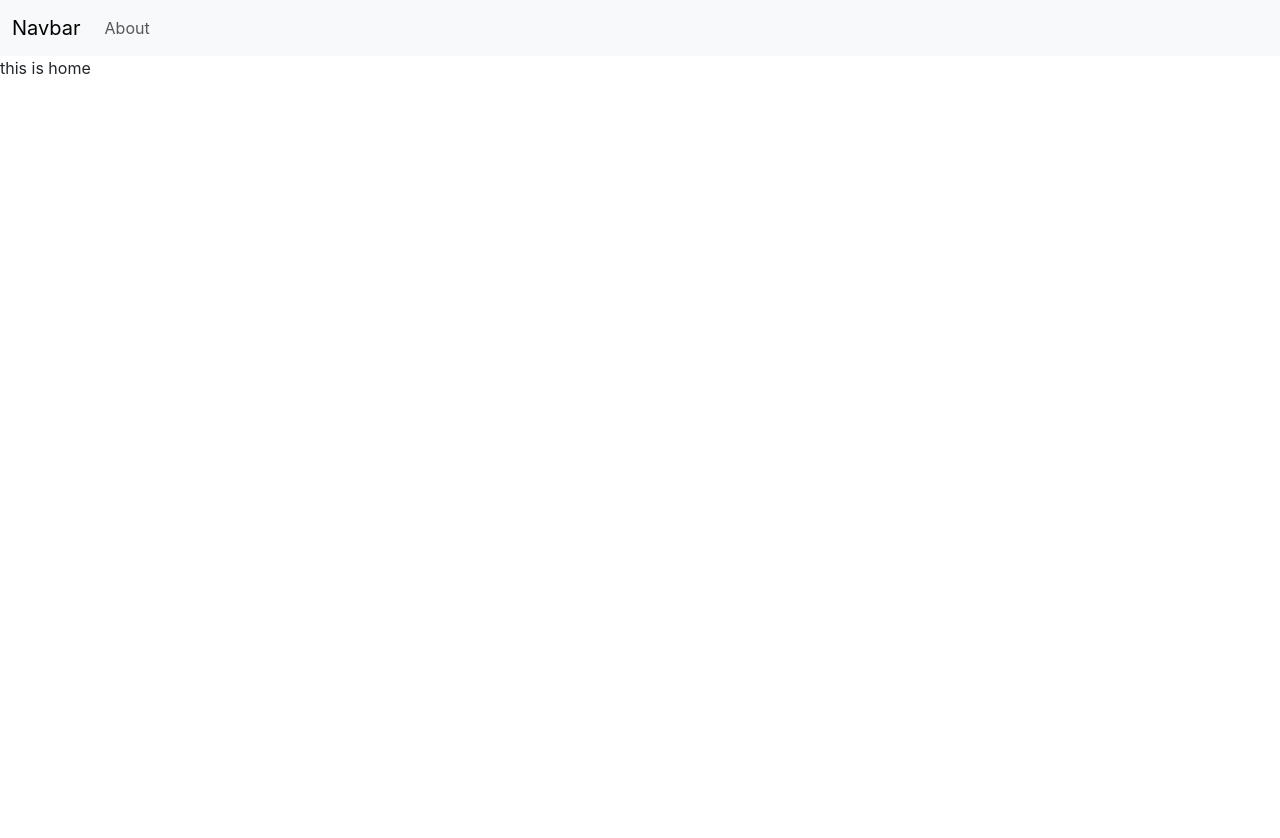
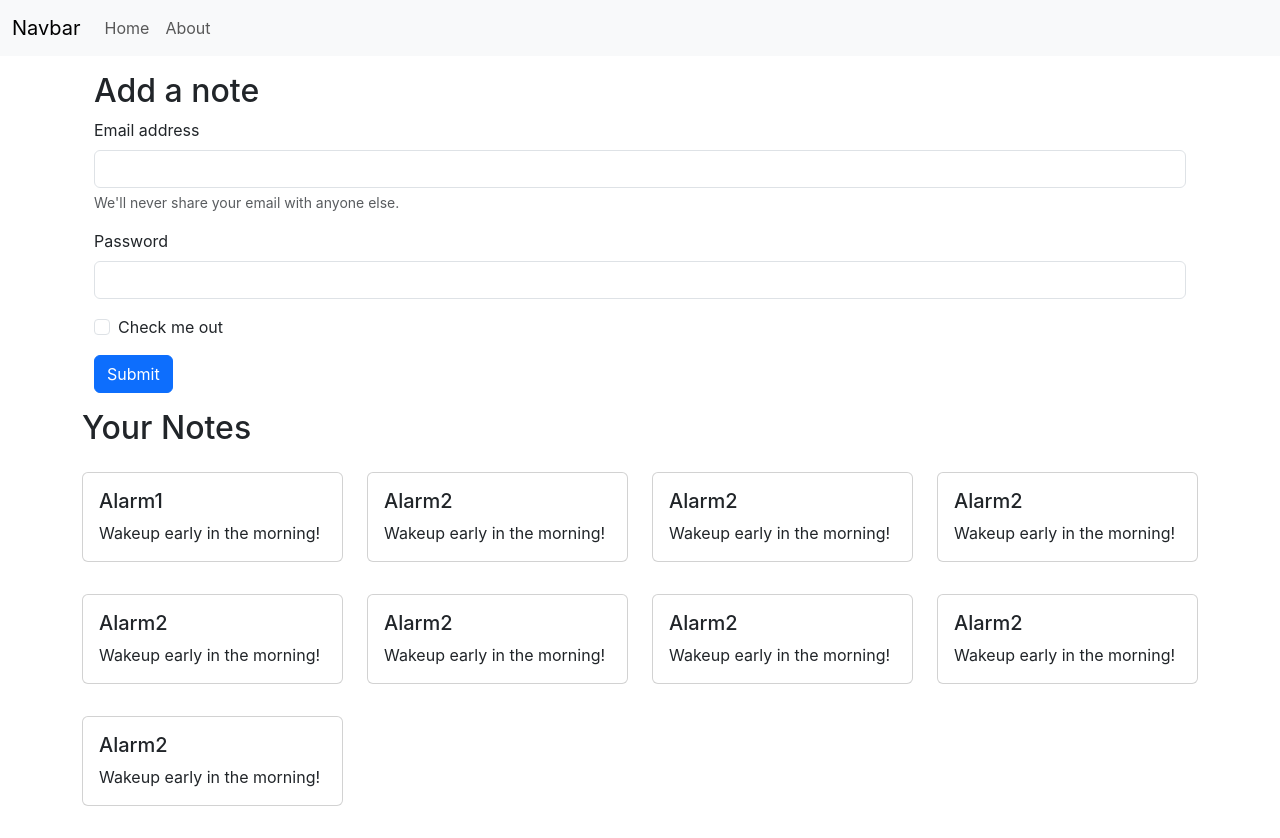
Before and after one commit to vivek-ydv/Notespace, a React (Create React App) app: page /notes in a window 1280 px wide. Before the commit the page ends 800 px from the top, so only its background shows below. Built offline with nearby package versions, Linux system fonts and the light colour scheme.

Commit message:
few basic setups

```diff
--- a/src/App.js
+++ b/src/App.js
@@ -7,18 +7,20 @@ import {
 import Navbar from './components/Navbar';
 import About from './components/About';
 import Home from './components/Home';
+import NoteState from './context/notes/NoteState';
 
 function App() {
   return (
     <>
+      <NoteState>
         <BrowserRouter>
           <Navbar />
           <Routes>
             <Route path="/*" element={<Home />} />
             <Route path="/about" element={<About />} />
-
           </Routes>
         </BrowserRouter>
+      </NoteState>
     </>
   );
 }
--- a/src/components/About.js
+++ b/src/components/About.js
@@ -1,6 +1,8 @@
-export const About = () => {
+import React from "react";
+
+const About = () => {
     return (
-        <div>Hi i am About </div>
+        <div>Hi i am About</div>
     )
 }
 
--- a/src/components/Home.js
+++ b/src/components/Home.js
@@ -1,7 +1,53 @@
-export const Home = () => {
+import Notes from './Notes'
+
+const Home = () => {
+
+
     return (
         <>
-            <div>this is home</div>
+            <div className="container my-3">
+                <div className="container">
+                    <h2>Add a note</h2>
+                    <form>
+                        <div className="mb-3">
+                            <label htmlFor="exampleInputEmail1" className="form-label">
+                                Email address
+                            </label>
+                            <input
+                                type="email"
+                                className="form-control"
+                                id="exampleInputEmail1"
+                                aria-describedby="emailHelp"
+                            />
+                            <div id="emailHelp" className="form-text">
+                                We'll never share your email with anyone else.
+                            </div>
+                        </div>
+                        <div className="mb-3">
+                            <label htmlFor="exampleInputPassword1" className="form-label">
+                                Password
+                            </label>
+                            <input
+                                type="password"
+                                className="form-control"
+                                id="exampleInputPassword1"
+                            />
+                        </div>
+                        <div className="mb-3 form-check">
+                            <input type="checkbox" className="form-check-input" id="exampleCheck1" />
+                            <label className="form-check-label" htmlFor="exampleCheck1">
+                                Check me out
+                            </label>
+                        </div>
+                        <button type="submit" className="btn btn-primary">
+                            Submit
+                        </button>
+                    </form>
+                </div>
+
+                {/* All notes will be displayed here  */}
+                <Notes />
+            </div>
         </>
 
     )
--- a/src/components/Navbar.js
+++ b/src/components/Navbar.js
@@ -1,6 +1,12 @@
-import { Link } from "react-router-dom";
+import { useEffect } from "react";
+import { Link, useLocation } from "react-router-dom";
 
 export const Navbar = () => {
+  let location = useLocation();
+  useEffect(() => {
+    console.log(location.pathname);
+  }, [location]);
+
   return (
     <nav className="navbar navbar-expand-sm bg-light">
       <div className="container-fluid">
@@ -20,7 +26,10 @@ export const Navbar = () => {
         </button>
         <div className="collapse navbar-collapse" id="navbarNavAltMarkup">
           <div className="navbar-nav">
-            <Link className="nav-link" to="/about">
+            <Link className={`nav-link ${location.pathname === '/' ? "active" : ""}`} to="/">
+              Home
+            </Link>
+            <Link className={`nav-link ${location.pathname === '/about' ? "active" : ""}`} to="/about">
               About
             </Link>
           </div>
--- /dev/null
+++ b/src/components/Noteitem.js
@@ -0,0 +1,17 @@
+const Noteitem = (props) => {
+    const { note } = props;
+    return (
+        <div className="col-md-3">
+            <div className="card my-3">
+                <div className="card-body ">
+                    <h5 className="card-title">{note.title}</h5>
+                    <p className="card-text">
+                        {note.description}
+                    </p>
+                </div>
+            </div>
+
+        </div>
+    )
+}
+export default Noteitem
--- /dev/null
+++ b/src/components/Notes.js
@@ -0,0 +1,18 @@
+import { useContext } from "react";
+import NoteContext from "../context/notes/noteContext";
+import Noteitem from "./Noteitem";
+
+const Notes = () => {
+    const context = useContext(NoteContext);
+    const { notes, setNotes } = context;
+    return (
+        <div className="row my-3">
+            <h2>Your Notes</h2>
+            {notes.map((note) => {
+                return <Noteitem key={note._id} note={note} />;
+            })
+            }
+        </div>
+    )
+}
+export default Notes
--- /dev/null
+++ b/src/context/notes/NoteState.js
@@ -0,0 +1,97 @@
+import { useState } from "react";
+import NoteContext from "./noteContext";
+
+const NoteState = (props) => {
+    let notesInital = [{
+        "_id": "63fe031339385c64eba541bf",
+        "user": "63fb66fbadf02bb42aaba23e",
+        "title": "Alarm1",
+        "description": "Wakeup early in the morning!",
+        "tag": "personal",
+        "date": "2023-02-28T13:35:15.849Z",
+        "__v": 0
+    },
+    {
+        "_id": "6415590eca92ad8e081d2ed8",
+        "user": "63fb66fbadf02bb42aaba23e",
+        "title": "Alarm2",
+        "description": "Wakeup early in the morning!",
+        "tag": "personal",
+        "date": "2023-03-18T06:24:14.417Z",
+        "__v": 0
+    },
+    {
+        "_id": "6415590eca92ad8e081d2ed8",
+        "user": "63fb66fbadf02bb42aaba23e",
+        "title": "Alarm2",
+        "description": "Wakeup early in the morning!",
+        "tag": "personal",
+        "date": "2023-03-18T06:24:14.417Z",
+        "__v": 0
+    },
+    {
+        "_id": "6415590eca92ad8e081d2ed8",
+        "user": "63fb66fbadf02bb42aaba23e",
+        "title": "Alarm2",
+        "description": "Wakeup early in the morning!",
+        "tag": "personal",
+        "date": "2023-03-18T06:24:14.417Z",
+        "__v": 0
+    },
+    {
+        "_id": "6415590eca92ad8e081d2ed8",
+        "user": "63fb66fbadf02bb42aaba23e",
+        "title": "Alarm2",
+        "description": "Wakeup early in the morning!",
+        "tag": "personal",
+        "date": "2023-03-18T06:24:14.417Z",
+        "__v": 0
+    },
+    {
+        "_id": "6415590eca92ad8e081d2ed8",
+        "user": "63fb66fbadf02bb42aaba23e",
+        "title": "Alarm2",
+        "description": "Wakeup early in the morning!",
+        "tag": "personal",
+        "date": "2023-03-18T06:24:14.417Z",
+        "__v": 0
+    },
+    {
+        "_id": "6415590eca92ad8e081d2ed8",
+        "user": "63fb66fbadf02bb42aaba23e",
+        "title": "Alarm2",
+        "description": "Wakeup early in the morning!",
+        "tag": "personal",
+        "date": "2023-03-18T06:24:14.417Z",
+        "__v": 0
+    },
+    {
+        "_id": "6415590eca92ad8e081d2ed8",
+        "user": "63fb66fbadf02bb42aaba23e",
+        "title": "Alarm2",
+        "description": "Wakeup early in the morning!",
+        "tag": "personal",
+        "date": "2023-03-18T06:24:14.417Z",
+        "__v": 0
+    },
+    {
+        "_id": "6415590eca92ad8e081d2ed8",
+        "user": "63fb66fbadf02bb42aaba23e",
+        "title": "Alarm2",
+        "description": "Wakeup early in the morning!",
+        "tag": "personal",
+        "date": "2023-03-18T06:24:14.417Z",
+        "__v": 0
+    }
+    ]
+    const [notes, setNotes] = useState(notesInital)
+
+    return (
+        <NoteContext.Provider value={{ notes, setNotes }} >
+            {props.children}
+        </NoteContext.Provider>
+    )
+}
+
+
+export default NoteState;
--- /dev/null
+++ b/src/context/notes/noteContext.js
@@ -0,0 +1,5 @@
+import { createContext } from "react";
+
+const noteContext = createContext();
+
+export default noteContext;
```
Lines whose indentation alone changed are shown as unchanged.
